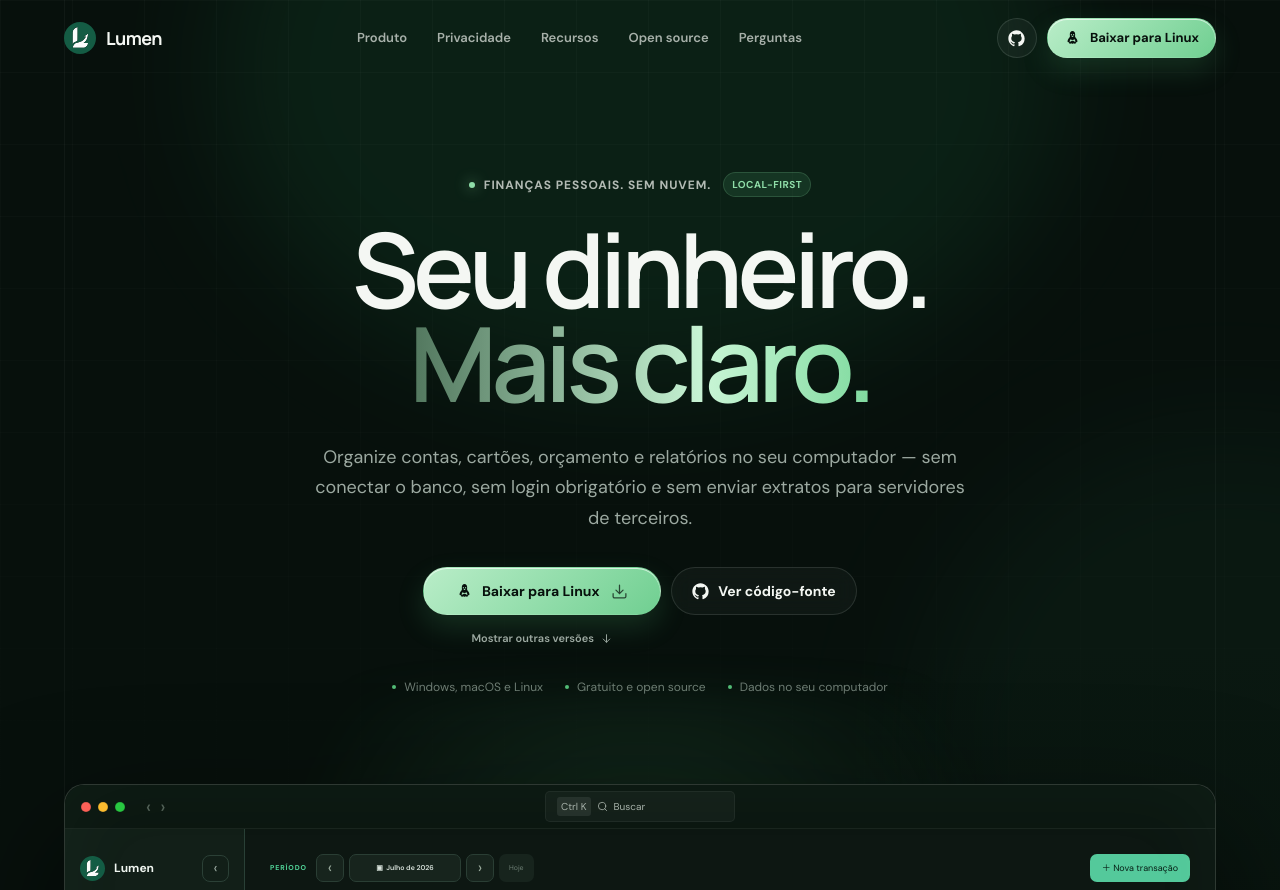
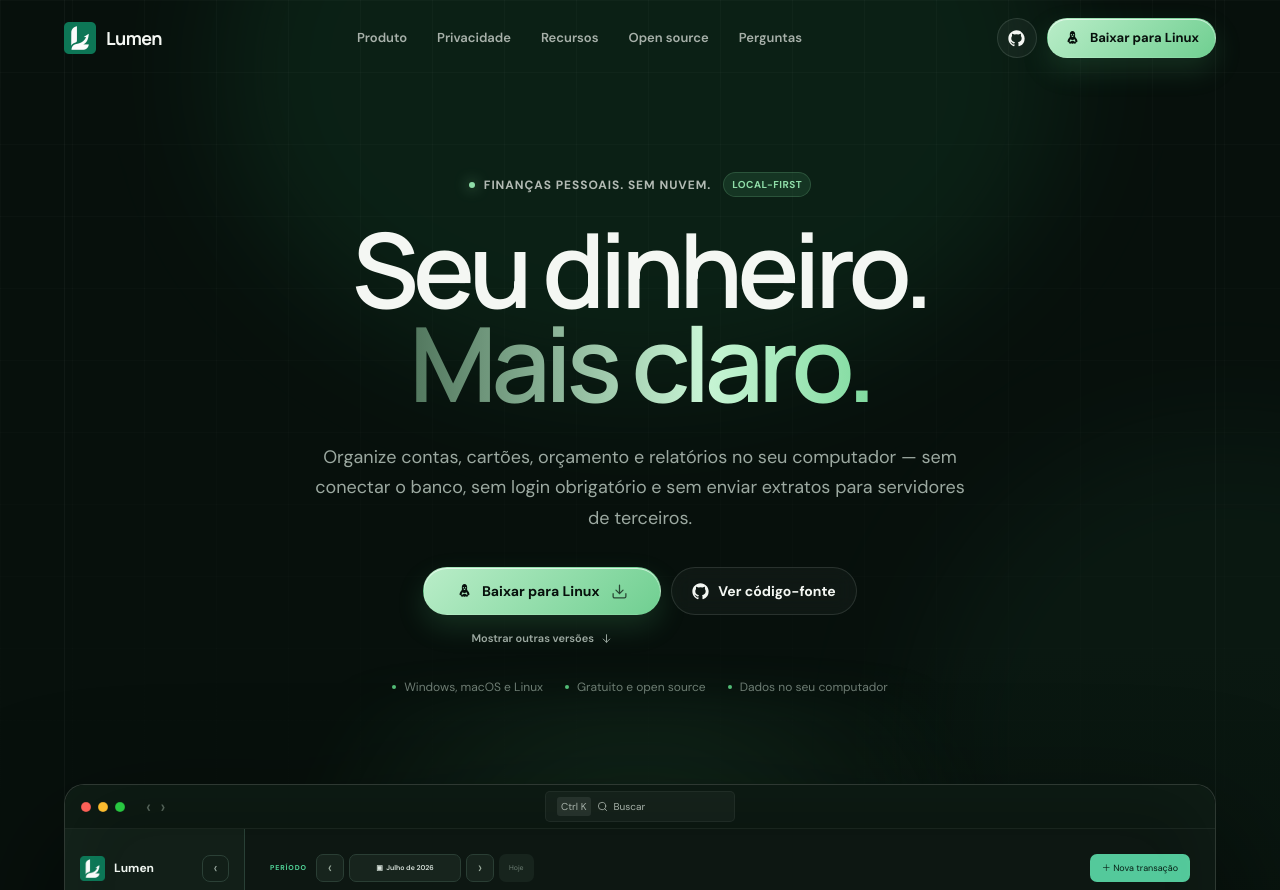
Before and after one commit to filipeclacerda/lumen-landing-page, a website: page index.html in a window 1280 px wide. Shown: the top 890 px of the page. Drawn offline with Linux system fonts and the light colour scheme; no server answers.

Commit message:
Use squared logo asset across landing page

```diff
--- a/index.html
+++ b/index.html
@@ -42,7 +42,7 @@
       name="twitter:image"
       content="https://filipeclacerda.github.io/lumen-landing-page/og-image.png"
     />
-    <link rel="icon" type="image/svg+xml" href="logo.svg" />
+    <link rel="icon" type="image/png" href="squared_logo.png" />
     <link rel="stylesheet" href="styles.css" />
     <script type="application/ld+json">
       {
@@ -183,7 +183,7 @@
     <header class="site-header" data-header>
       <div class="container header-inner">
         <a class="brand" href="#top" aria-label="Lumen, início">
-          <img src="logo.svg" alt="" width="32" height="32" />
+          <img src="squared_logo.png" alt="" width="32" height="32" />
           <span>Lumen</span>
         </a>
         <nav class="site-nav" aria-label="Navegação principal" data-nav>
@@ -302,7 +302,7 @@
                 <div class="app-sidebar-brand">
                   <span
                     ><img
-                      src="logo.svg"
+                      src="squared_logo.png"
                       alt=""
                       width="24"
                       height="24"
@@ -605,7 +605,7 @@
               ></span>
               <div class="local-map" aria-hidden="true">
                 <span class="local-core"
-                  ><img src="logo.svg" alt="" width="38" height="38"
+                  ><img src="squared_logo.png" alt="" width="38" height="38"
                 /></span>
                 <i class="orbit orbit-one"></i><i class="orbit orbit-two"></i
                 ><i class="orbit orbit-three"></i> <b class="node node-one"></b
@@ -1110,7 +1110,7 @@
       <div class="container footer-main">
         <div class="footer-brand">
           <a class="brand" href="#top"
-            ><img src="logo.svg" alt="" width="32" height="32" /><span
+            ><img src="squared_logo.png" alt="" width="32" height="32" /><span
               >Lumen</span
             ></a
           >
```
Also changed, not shown: squared_logo.png (added).
